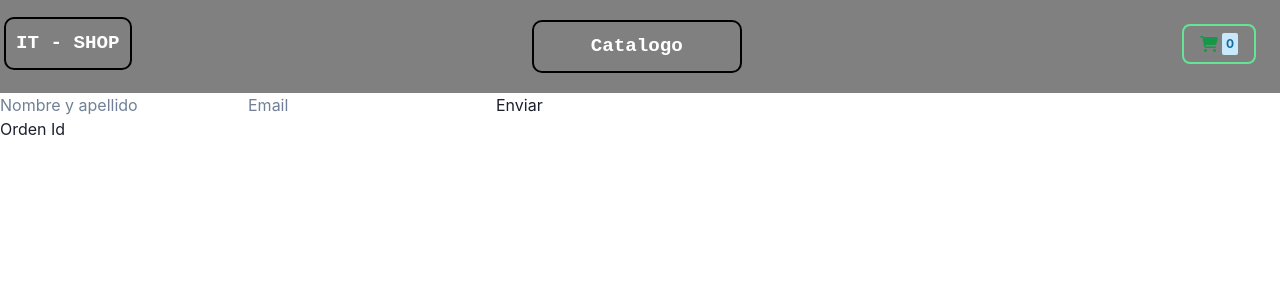
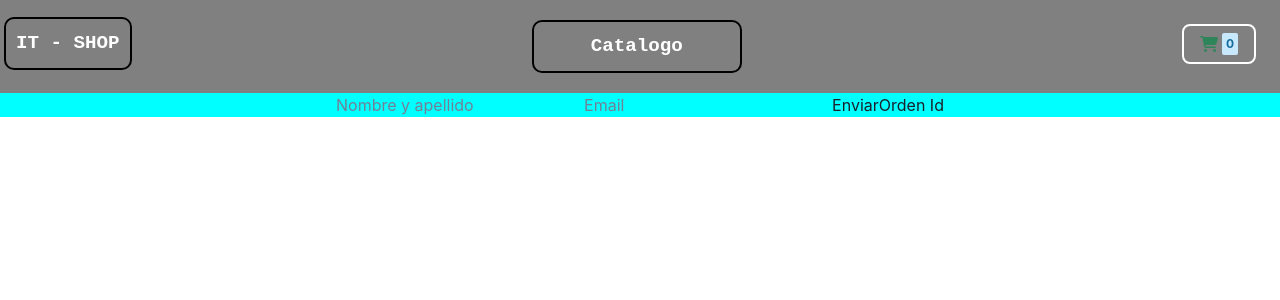
Before and after one commit to Johnson2002/FinalProyectReact, a React (Vite) app: page /cart in a window 1280 px wide. Shown: the top 300 px of the page. Built offline with nearby package versions, Linux system fonts and the light colour scheme.

Commit message:
Solving bugs

```diff
--- a/src/components/CartWidget.jsx
+++ b/src/components/CartWidget.jsx
@@ -7,15 +7,16 @@ const CartWidget = () => {
   const { cart } = useContext(CartContext);
   return (
     <>
+      <div className="cartWidgetContainer">
         <Box p="6">
           <Box pl="4">
             <Link to={"/cart"}>
               <Button
-              colorScheme="whatsapp"
+                colorScheme="green"
                 variant="ghost"
                 borderWidth="2px"
                 borderRadius="lg"
-              borderColor="whatsapp.300"
+                borderColor="white"
               >
                 <i className="fa-sharp fa-solid fa-cart-shopping paddingIcons iconoAgrandado"></i>
                 <Badge p="1" ml="1" colorScheme="twitter">
@@ -25,6 +26,8 @@ const CartWidget = () => {
             </Link>
           </Box>
         </Box>
+      </div>
+
     </>
   );
 };
--- a/src/components/Item.jsx
+++ b/src/components/Item.jsx
@@ -8,7 +8,7 @@ const Item = ({id, title, priceArs}) => {
     const { formatPrice } = useContext(Utils);
   return (
     <>
-        <Card bg={"black.200"}>
+        <Card bg={"black.400"}>
             <CardBody p={4} marginTop="10px">
                 <Image src={img} alt={title}/>
                 <Stack>
--- a/src/components/ItemDetail.jsx
+++ b/src/components/ItemDetail.jsx
@@ -4,8 +4,10 @@ import { useContext } from "react";
 import { Utils } from "../context/UtilsContext";
 import image from "../assets/pcGamer.png";
 
-const ItemDetail = ({ id, title, descripton, priceArs, stock }) => {
-    //const { id, title, descripton, priceArs, stock } = product;
+const ItemDetail = ({ data }) => {
+    console.log(data)
+    const { id, marca, descripcion, precio, stock } = data;
+
     const { formatPrice } = useContext(Utils);
     return (
         <>
@@ -19,28 +21,28 @@ const ItemDetail = ({ id, title, descripton, priceArs, stock }) => {
                     objectFit="cover"
                     maxW={{ base: "100%", sm: "500px" }}
                     src={image}
-                    alt={title}
+                    alt={marca}
                     className="ImgDetail"
                 />
 
                 <Stack>
                     <CardBody>
                         <Heading size={"2xl"} className="productTitle">
-                            {title}
+                            {marca}
                         </Heading>
-                        <Text py={"10"}>{descripton}</Text>
+                        <Text py={"10"}>{descripcion}</Text>
                         <Badge colorScheme={"gray"} variant="subtle">
                             <Text color={"white"} fontFamily="monospace" fontSize={"3xl"}>
-                                $ {formatPrice(priceArs)}
+                                $ {formatPrice(precio)}
                             </Text>
                         </Badge>
                     </CardBody>
                     <CardFooter>
                         <ItemCount
-                            stock = {stock}
+                            stockDisponible = {stock}
                             id = {id}
-                            title = {title}
-                            priceArs ={priceArs}
+                            marca = {marca}
+                            priceArs ={precio}
                             image = {image}
                         />
                     </CardFooter>
--- a/src/components/ItemDetailContainer.jsx
+++ b/src/components/ItemDetailContainer.jsx
@@ -6,26 +6,26 @@ import { getFirestore, doc, getDoc, collection } from "firebase/firestore";
 
 const ItemDetailContainer = () => {
     const [data, setData] = useState([]);
-
+    const[loading, setLoading]= useState(true)
+    const {id}= useParams()
   useEffect(() => {
     const db = getFirestore();
+    const  pcCollection = collection(db, "pcGamers");
+    const docReference =  doc(pcCollection, id)
+    getDoc(docReference)
+    .then((res)=>{
+        setData({id:res.id, ...res.data()})
+    })
+    .catch((error)=> console.log(error))
+    .finally(()=> setLoading(false))
+  }, [id]);
 
-    const  pcCollection = collection(db, "pcGamers");
 
-    getDoc(pcCollection).then((snapshot) => {
-      const computers = snapshot.doc.map((doc) => ({
-        ...doc.data(),
-        id: doc.id,
-      }));
-      setData(computers);
 
-    });
-
-  }, []);
 
   return (
     <>
-    {Loading ? <Loading /> : <ItemDetail data={data}/>}
+    {loading ? <Loading /> : <ItemDetail data={data}/>}
     </>
   )
 }
--- a/src/components/Order.jsx
+++ b/src/components/Order.jsx
@@ -27,13 +27,15 @@ const Order = () => {
     }
     return (
         <>
-            <form onSubmit={handleSubmit}>
+                <form className="FormContainer" onSubmit={handleSubmit}>
                     <input
+                        className="FormContainer"
                         type="text"
                         placeholder="Nombre y apellido"
                         onChange={(e) => setNombre(e.target.value)}
                     />
                     <input
+                        className="FormContainer"
                         type="text"
                         placeholder="Email"
                         onChange={(e) => setGamil(e.target.value)}
@@ -41,6 +43,7 @@ const Order = () => {
                     <button type="submit">Enviar</button>
                     <p>Orden Id {idOrder}</p>
                 </form>
+
         </>
     )
 }
--- a/src/index.css
+++ b/src/index.css
@@ -51,3 +51,10 @@
     color: black;
     transition: all ease 1s;
 }
+
+.FormContainer {
+    display: flex;
+    flex-flow: column, wrap;
+    justify-content: center;
+    background-color: aqua;
+}
```
Lines whose indentation alone changed are shown as unchanged.
